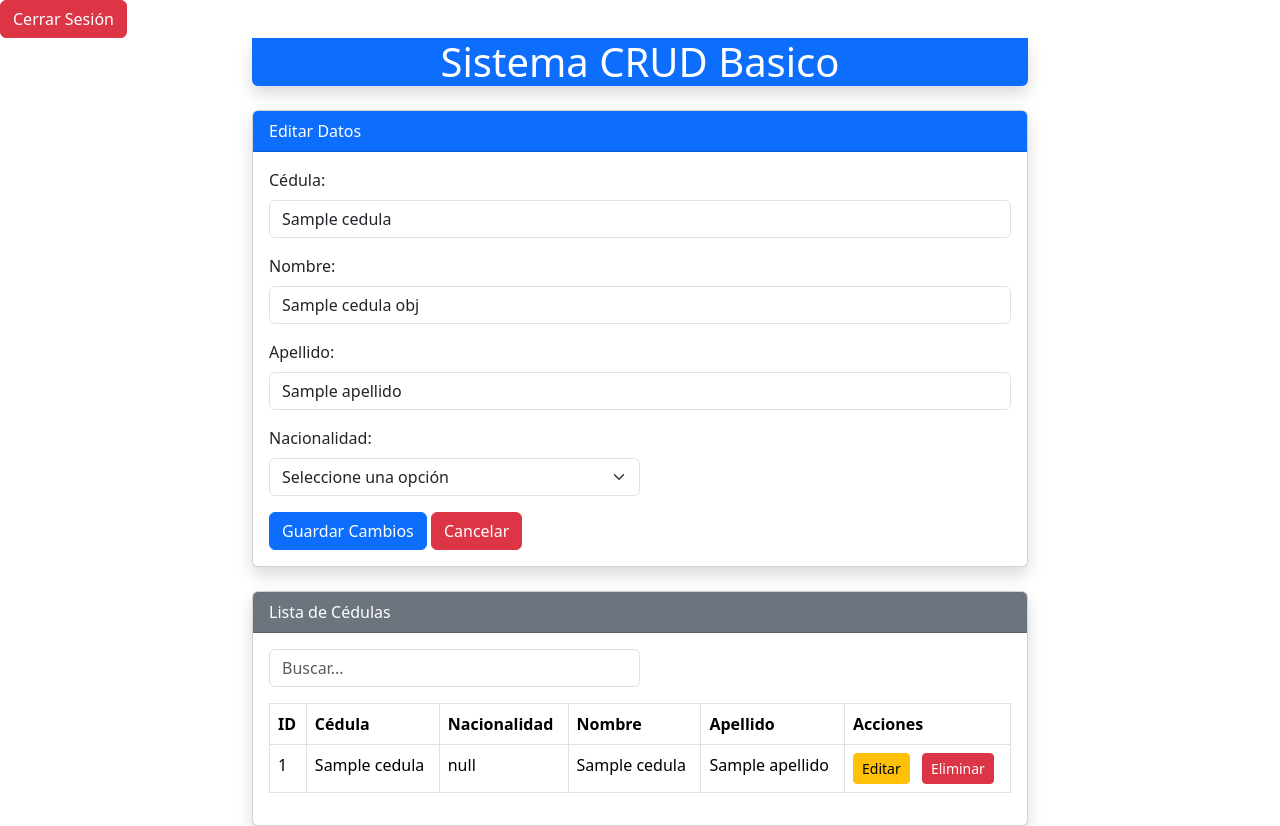
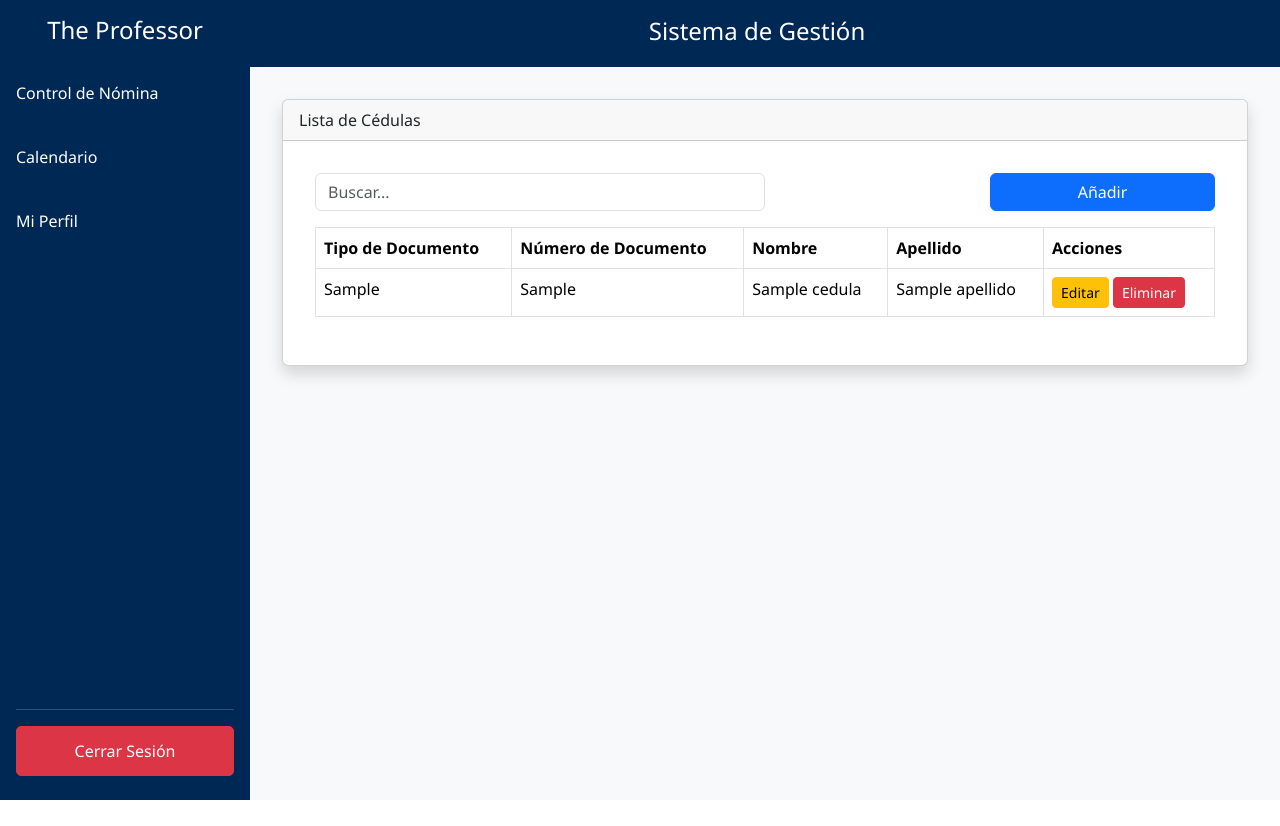
Before and after one commit to KeynerLizarazo/Nomina_Estudiantes, a Django app: template myapp/templates/cedulas.html in a window 1280 px wide. After the commit the page ends 800 px from the top, so only its background shows below. Run offline with Django 3.2, Linux system fonts and the light colour scheme; the template is opened without the code that fills it: most values are stand-ins (such as "Sample title", 1, 10 or a date in 2020); one stand-in notice (Sample message) is shown; some libraries are stand-ins or nearby versions.

Commit message:
nueva ver

```diff
--- a/myapp/templates/cedulas.html
+++ b/myapp/templates/cedulas.html
@@ -3,114 +3,118 @@
 <head>
   <meta charset="UTF-8">
   <meta name="viewport" content="width=device-width, initial-scale=1.0">
-    <title>Sistema CRUD Basico</title>
-    <!-- Enlace a Bootstrap CSS -->
+  <title>Control de Nómina - The Professor</title>
+  <!-- Bootstrap CSS -->
   <link href="https://cdn.jsdelivr.net/npm/bootstrap@5.3.2/dist/css/bootstrap.min.css" rel="stylesheet">
+  <!-- SweetAlert2 CSS -->
+  <link href="https://cdn.jsdelivr.net/npm/sweetalert2@11.6.2/dist/sweetalert2.min.css" rel="stylesheet">
+  <!-- FullCalendar CSS -->
+  <link href="https://cdn.jsdelivr.net/npm/fullcalendar@5.11.3/main.min.css" rel="stylesheet">
   <style>
-        .container {
-            max-width: 800px;
+    /* Estilos adicionales */
+    body {
+      font-family: 'Segoe UI', sans-serif;
+      background-color: #f8f9fa;
+      margin: 0;
+      padding: 0;
+      display: flex;
+      flex-direction: column;
+      height: 100vh;
+    }
+    .color-azul-principal-background {
+      background-color: #002855;
+    }/* revisar los colores y organizar la paleta en el archivo y exportar todo esto al archivo propio del css */
+
+    .sidebar {
+      background-color: #002855;
+      color: white;
+      width: 250px;
+      padding: 1rem;
+      display: flex;
+      flex-direction: column;
+      justify-content: space-between;
+    }
+
+    .sidebar a {
+      color: white;
+      text-decoration: none;
+      display: block;
+      padding: 0.75rem 0;
+      cursor: pointer;
+      border-radius: 5px;
+      transition: background-color 0.3s ease;
+      margin-bottom: 0.5rem;
+    }
+
+    .sidebar a:hover {
+      background-color: #BF0A30;
+    }
+
+    .logout {
+      margin-top: auto;
+      padding-top: 1rem;
+      border-top: 1px solid #ffffff30;
+    }
+
+    .main-content {
+      flex-grow: 1;
+      padding: 2rem;
+      overflow-y: auto;
     }
   </style>
 </head>
 <body>
+  <!-- Contenedor principal -->
+  <div class="d-flex flex-column flex-md-row h-100">
+    <!-- Sidebar -->
+    <div class="sidebar d-flex flex-column justify-content-between">
+      <!-- Parte superior del sidebar -->
       <div>
-        <button class="btn btn-danger">Cerrar Sesión</button>
-    </div>
-    <div class="container">
-        <!-- TITULO -->
-        <h1 class="text-center mb-4 bg-primary rounded-bottom text-white shadow">Sistema CRUD Basico</h1>
-
-        <!-- SweetAlert2 CDN -->
-        <script src="https://cdn.jsdelivr.net/npm/sweetalert2@11"></script>
-
-        <!-- Script para mostrar notificaciones emergentes con SweetAlert2 -->
-        <script>
-            // Obtener mensajes de Django y mostrarlos como notificaciones emergentes
-            const messages = [
-                {% for message in messages %}
-                    { text: "{{ message }}", type: "{{ message.tags }}" },
-                {% endfor %}
-            ];
-
-            // Mostrar cada mensaje como una notificación emergente con SweetAlert2
-            messages.forEach(message => {
-                if (message.text.trim() !== "") {
-                    Swal.fire({
-                        icon: message.type === 'error' ? 'error' : 'success', // Cambia el ícono según el tipo de mensaje
-                        title: message.type === 'error' ? 'Error' : 'Éxito',  // Cambia el título según el tipo de mensaje
-                        text: message.text,
-                        timer: 3000, // Duración de la notificación (en milisegundos)
-                        showConfirmButton: false, // Ocultar el botón "Aceptar"
-                        position: 'top-end', // Posición de la notificación
-                        toast: true, // Estilo de notificación tipo "toast"
-                        background: message.type === 'error' ? '#f8d7da' : '#d4edda', // Color de fondo personalizado
-                        color: message.type === 'error' ? '#721c24' : '#155724' // Color del texto
-                    });
-                }
-            });
-        </script>
-
-        <!-- Formulario para ingresar/editar cédulas -->
-        <div class="card mb-4 shadow">
-            <div class="card-header bg-primary text-white">
-                {% if cedula_obj %}Editar Datos{% else %}Ingresar Datos{% endif %}
-            </div>
-            <div class="card-body">
-                <form method="POST" action="">
-                    {% csrf_token %}
-                    <!-- Campo oculto para el ID (solo si estás editando) -->
-                    {% if cedula_obj %}
-                    <input type="hidden" name="id" value="{{ cedula_obj.id }}">
-                    {% endif %}
-                    <div class="mb-3">
-                        <label for="cedulaInput" class="form-label">Cédula:</label>
-                        <input type="text" class="form-control" id="cedulaInput" name="cedula"
-                               value="{% if cedula_obj %}{{ cedula_obj.cedula }}{% endif %}" placeholder="C.I" required>
-                    </div>
-                    <div class="mb-3">
-                        <label for="nombreInput" class="form-label">Nombre:</label>
-                        <input type="text" class="form-control" id="nombreInput" name="nombre"
-                               value="{% if cedula_obj %}{{ cedula_obj.nombre }}{% endif %}" placeholder="Nombre" required>
-                    </div>
-                    <div class="mb-3">
-                        <label for="apellidoInput" class="form-label">Apellido:</label>
-                        <input type="text" class="form-control" id="apellidoInput" name="apellido"
-                               value="{% if cedula_obj %}{{ cedula_obj.apellido }}{% endif %}" placeholder="Apellido" required>
-                    </div>
-                    <div class="mb-3">
-                        <label for="NacionalidadInput" class="form-label">Nacionalidad:</label>
-                        <select class="form-select w-50" id="nacionalidad" name="nacionalidad" required>
-                            <option value="" disabled selected>Seleccione una opción</option>
-                            <option value="extranjero">Venezolano</option>
-                            <option value="venezolano">Extranjero</option>
-                        </select>
-                    </div>
-                    <button type="submit" class="btn btn-primary">{% if cedula_obj %}Guardar Cambios{% else %}Guardar{% endif %}</button>
-                    {% if cedula_obj %}
-                    <a href="{% url 'cedulas' %}" class="btn btn-danger">Cancelar</a>
-                    {% endif %}
-                </form>
+        <h4 class="text-center mb-4">The Professor</h4>
+        <div class="menu">
+          <a href="#" id="control-nomina-btn" onclick="mostrarControlNomina()" class="mb-3">Control de Nómina</a>
+          <a href="#" id="calendario-btn" onclick="mostrarCalendario()" class="mb-3">Calendario</a>
+          <a href="#" class="mb-3">Mi Perfil</a>
         </div>
       </div>
 
-        <!-- Tabla para mostrar las cédulas ingresadas -->
+      <!-- Bloque de Logout -->
+      <div class="logout mt-auto ">
+        <a href="{% url 'logout' %}" class="btn btn-danger w-100">Cerrar Sesión</a>
+      </div>
+    </div>
+    <!-- Contenido principal (Header + Main Content) -->
+    <div class="d-flex flex-column flex-grow-1">
+      <!-- Header -->
+      <nav class="navbar navbar-dark color-azul-principal-background">
+        <div class="container-fluid d-flex justify-content-center">
+          <span class="navbar-brand  h1 text-center fs-4 mt-1">Sistema de Gestión</span>
+        </div>
+      </nav>
+
+      <!-- Main Content -->
+      <div class="main-content bg-light flex-grow-1">
+
       <div class="card shadow">
-            <div class="card-header bg-secondary text-white">
-                Lista de Cédulas
-            </div>
+        <div class="card-header">Lista de Cédulas</div>
         <div class="card-body">
-                <form>
-                    <div class="input-group mb-3 w-50">
+          <div class="card-body">
+            <div class="d-flex justify-content-between mb-3">
+              <form class="w-50">
+                  <div class="input-group">
                       <input type="text" class="form-control" placeholder="Buscar..." aria-label="Buscar">
-
                   </div>
               </form>
+              <button type="button" class="btn btn-primary w-25" data-bs-toggle="modal" data-bs-target="#controlNominaModal">
+                  Añadir
+              </button>
+          </div>
+
           <table class="table table-bordered">
             <thead>
               <tr>
-                            <th>ID</th>
-                            <th>Cédula</th>
-                            <th>Nacionalidad</th>
+                <th>Tipo de Documento</th>
+                <th>Número de Documento</th>
                 <th>Nombre</th>
                 <th>Apellido</th>
                 <th>Acciones</th>
@@ -119,14 +123,18 @@
             <tbody>
               {% for cedula in cedulas %}
                 <tr>
-                            <td>{{ cedula.id }}</td>
-                            <td>{{ cedula.cedula }}</td>
-                            <td>null<!-- {{ cedula.nacionalidad }} --></td>
+                  <td>{{ cedula.get_tipo_documento_display }}</td>
+                  <td>{{ cedula.numero_documento }}</td>
                   <td>{{ cedula.nombre }}</td>
                   <td>{{ cedula.apellido }}</td>
                   <td>
-                                <a href="?editar={{ cedula.id }}" class="btn btn-sm btn-warning me-2">Editar</a>
-                                <a href="{% url 'eliminar_cedula' cedula.id %}" class="btn btn-sm btn-danger">Eliminar</a>
+                    <a href="#" class="btn btn-warning btn-sm" data-bs-toggle="modal" data-bs-target="#controlNominaModal" data-cedula-id="{{ cedula.id }}">
+                      Editar
+                    </a>
+                    <form action="{% url 'eliminar_cedula' cedula.id %}" method="post" style="display:inline;">
+                      {% csrf_token %}
+                      <button type="submit" class="btn btn-danger btn-sm">Eliminar</button>
+                    </form>
                   </td>
                 </tr>
               {% endfor %}
@@ -136,7 +144,198 @@
       </div>
     </div>
 
-    <!-- Enlace a Bootstrap JS -->
-    <script src="https://cdn.jsdelivr.net/npm/bootstrap@5.3.2/dist/js/bootstrap.bundle.min.js"></script>
+      <!-- Ventana Modal -->
+<div class="modal fade" id="controlNominaModal" tabindex="-1" aria-labelledby="controlNominaModalLabel" aria-hidden="true">
+  <div class="modal-dialog modal-lg">
+    <div class="modal-content">
+      <!-- Encabezado del Modal -->
+      <div class="modal-header bg-primary text-white">
+        <h5 class="modal-title text-center w-100" id="modalTitle">Control de Nómina</h5>
+        <button type="button" class="btn-close" data-bs-dismiss="modal" aria-label="Close"></button>
+      </div>
+
+      <!-- Cuerpo del Modal -->
+      <div class="modal-body">
+        <!-- Formulario -->
+        <div class="mb-4">
+
+          <form id="nominaForm" method="POST" action="">
+            {% csrf_token %}
+            <input type="hidden" name="id" id="cedulaIdInput" value="">
+            <div class="mb-3">
+              <label for="tipo_documento" class="form-label">Tipo de Documento:</label>
+              <select class="form-select" id="tipo_documento" name="tipo_documento" required>
+                <option value="" disabled selected>Seleccione un tipo de documento</option>
+                <option value="V">Cédula Venezolana (V)</option>
+                <option value="CC">Cédula Colombiana (CC)</option>
+              </select>
+            </div>
+            <div class="mb-3">
+              <label for="numero_documento" class="form-label">Número de Documento:</label>
+              <input type="text" class="form-control" id="numero_documento" name="numero_documento" required maxlength="10">
+            </div>
+            <div class="mb-3">
+              <label for="nombre" class="form-label">Nombre:</label>
+              <input type="text" class="form-control" id="nombre" name="nombre" required maxlength="50">
+            </div>
+            <div class="mb-3">
+              <label for="apellido" class="form-label">Apellido:</label>
+              <input type="text" class="form-control" id="apellido" name="apellido" required maxlength="50">
+            </div>
+
+          </form>
+        </div>
+      </div>
+
+      <!-- Pie del Modal -->
+      <div class="modal-footer">
+        <div class="row w-100">
+          <div class="col">
+            <button type="submit" class="btn btn-primary w-100">Guardar</button>
+          </div>
+          <div class="col">
+            <button type="button" class="btn btn-danger w-100" data-bs-dismiss="modal">Cancelar</button>
+          </div>
+        </div>
+      </div>
+    </div>
+  </div>
+</div>
+
+<!-- Script para manejar el comportamiento del modal -->
+<script>
+  // Capturar el evento de apertura del modal
+  const modal = document.getElementById('controlNominaModal');
+  const modalTitle = document.getElementById('modalTitle');
+  const cedulaIdInput = document.getElementById('cedulaIdInput');
+
+  // Escuchar el evento 'show.bs.modal' para detectar cuándo se abre el modal
+  modal.addEventListener('show.bs.modal', function (event) {
+    // Obtener el botón que activó el modal
+    const button = event.relatedTarget;
+
+    // Obtener el ID del objeto desde el atributo 'data-cedula-id'
+    const cedulaId = button.getAttribute('data-cedula-id');
+
+    // Si hay un ID, significa que estamos editando
+    if (cedulaId) {
+      modalTitle.textContent = 'Editar Datos';
+      cedulaIdInput.value = cedulaId;
+
+      // Aquí puedes hacer una solicitud AJAX para cargar los datos del objeto
+      // Por ejemplo:
+      /*
+      fetch(`/api/cedulas/${cedulaId}/`)
+        .then(response => response.json())
+        .then(data => {
+          document.getElementById('tipo_documento').value = data.tipo_documento;
+          document.getElementById('numero_documento').value = data.numero_documento;
+          document.getElementById('nombre').value = data.nombre;
+          document.getElementById('apellido').value = data.apellido;
+        });
+      */
+    } else {
+      modalTitle.textContent = 'Ingresar Datos';
+      cedulaIdInput.value = '';
+    }
+  });
+
+  // Escuchar el evento 'hidden.bs.modal' para restablecer el estado al cerrar el modal
+  modal.addEventListener('hidden.bs.modal', function () {
+    modalTitle.textContent = 'Ingresar Datos';
+    cedulaIdInput.value = '';
+
+    // Limpiar el formulario
+    document.getElementById('nominaForm').reset();
+  });
+</script>
+  <!-- Bootstrap Bundle with Popper -->
+  <script src="https://cdn.jsdelivr.net/npm/bootstrap@5.3.0/dist/js/bootstrap.bundle.min.js"></script>
+    <!-- Contenedor del calendario -->
+    <div id="calendario-container" style="display: none;">
+      <h2 class="text-center mb-4 bg-success rounded-pill text-white shadow">Calendario</h2>
+      <div id="calendar"></div>
+    </div>
+  </div>
+
+  <!-- Scripts -->
+  <script src="https://code.jquery.com/jquery-3.6.0.min.js"></script>
+  <script src="https://cdn.jsdelivr.net/npm/sweetalert2@11.6.2/dist/sweetalert2.all.min.js"></script>
+  <!-- FullCalendar JS -->
+  <script src="https://cdn.jsdelivr.net/npm/fullcalendar@5.11.3/main.min.js"></script>
+  <script src="https://cdn.jsdelivr.net/npm/fullcalendar@5.11.3/locales/es.js"></script>
+  <script>
+    // Función para mostrar el Control de Nómina
+    function mostrarControlNomina() {
+      document.getElementById('control-nomina').style.display = 'block';
+      document.getElementById('calendario-container').style.display = 'none';
+    }
+
+    // Función para mostrar el calendario
+    function mostrarCalendario() {
+      document.getElementById('control-nomina').style.display = 'none';
+      document.getElementById('calendario-container').style.display = 'block';
+
+      // Inicializar FullCalendar si no está inicializado
+      if (!window.calendarInitialized) {
+        var calendarEl = document.getElementById('calendar');
+        var calendar = new FullCalendar.Calendar(calendarEl, {
+          themeSystem: 'bootstrap', // Usa estilos de Bootstrap
+          initialView: 'dayGridMonth', // Vista inicial: mes
+          locale: 'es', // Idioma español
+          events: [
+            {
+              title: 'Evento 1',
+              start: '2023-10-07',
+            },
+            {
+              title: 'Evento 2',
+              start: '2023-10-14',
+              end: '2023-10-16',
+            },
+            {
+              title: 'Reunión',
+              start: '2023-10-20T10:00:00',
+              end: '2023-10-20T12:00:00',
+            },
+          ],
+        });
+        calendar.render();
+        window.calendarInitialized = true; // Marcar como inicializado
+      }
+    }
+
+    // Función para capitalizar y validar caracteres en nombre y apellido
+    function capitalizarYValidar(input) {
+      input.value = input.value.replace(/[^A-Za-zÁÉÍÓÚáéíóúÑñ\s]/g, '');
+      input.value = input.value
+        .toLowerCase()
+        .split(' ')
+        .map(word => word.charAt(0).toUpperCase() + word.slice(1))
+        .join(' ');
+    }
+
+    // Función para validar la cédula según el tipo de documento
+    function validarCedula(input) {
+      const tipoDocumento = document.getElementById('tipo_documento').value;
+      let longitudMaxima = tipoDocumento === 'V' ? 8 : 10;
+      input.value = input.value.replace(/\D/g, '');
+      if (input.value.length > longitudMaxima) {
+        input.value = input.value.slice(0, longitudMaxima);
+      }
+    }
+
+    $(document).ready(function(){
+      {% if messages %}
+        {% for message in messages %}
+          Swal.fire({
+            icon: '{{ message.tags }}',
+            title: '{{ message.message }}',
+            showConfirmButton: true
+          });
+        {% endfor %}
+      {% endif %}
+    });
+  </script>
 </body>
 </html>
```
Lines whose indentation alone changed are shown as unchanged.
